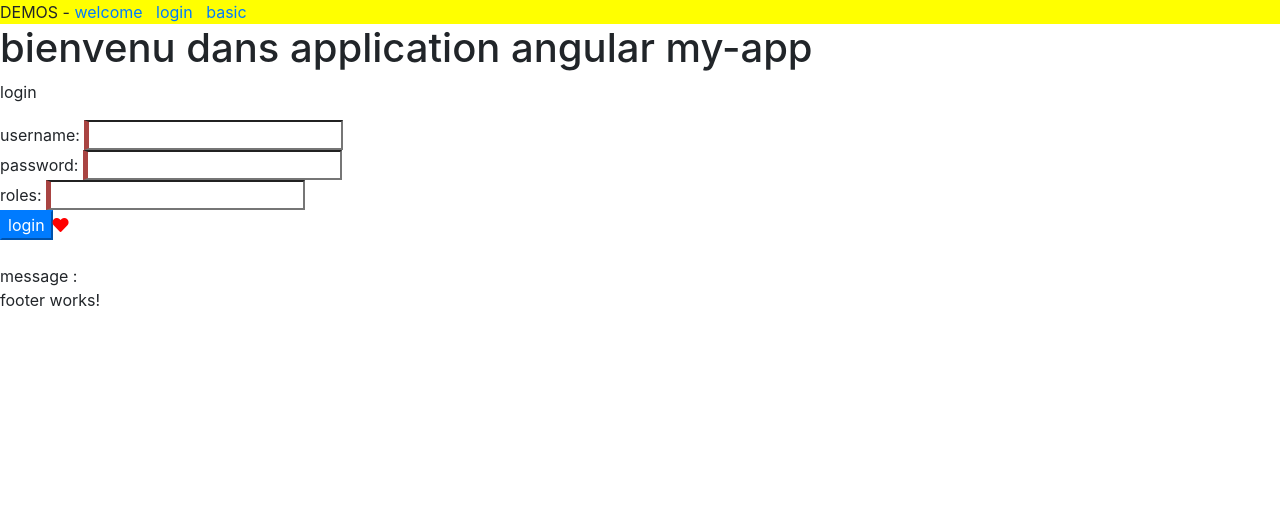
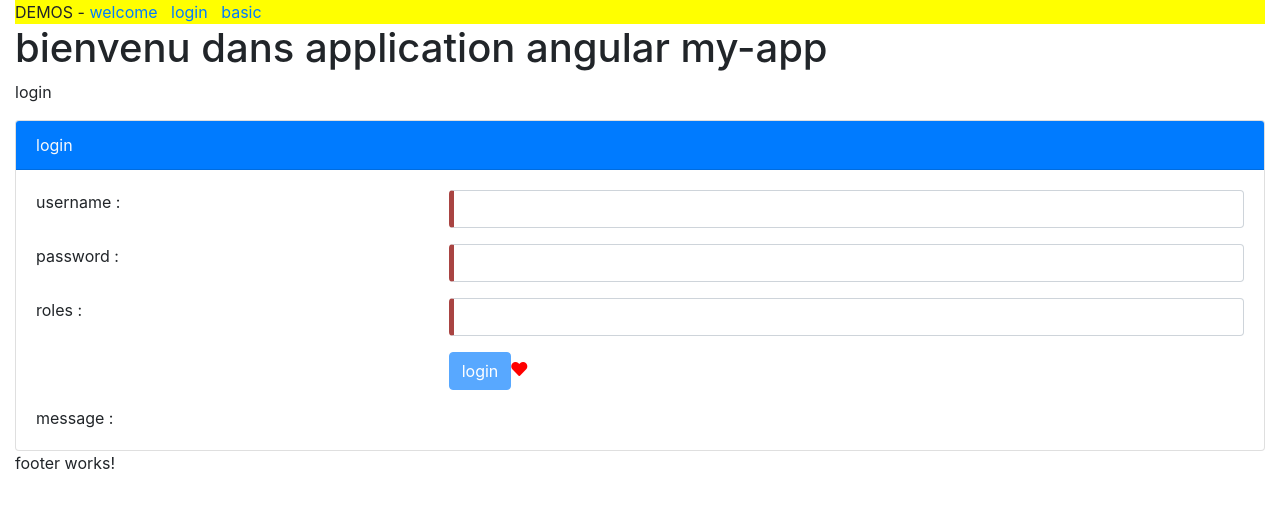
Before and after one commit to didier-tp/angular-2020-09-21, an Angular app in the folder my-app/: page /login in a window 1280 px wide. Shown: the top 508 px of the page. Built offline with nearby package versions, Linux system fonts and the light colour scheme.

Commit message:
login avec styles bootstrap css

```diff
--- a/my-app/src/app/app.component.html
+++ b/my-app/src/app/app.component.html
@@ -1,3 +1,4 @@
+<div class="container-fluid">
     <app-header></app-header>
     <h1>bienvenu dans application angular {{title}}</h1>
     <!--
@@ -7,3 +8,4 @@
     <router-outlet></router-outlet> <!-- router-outlet sera automatiquement remplacé par WelcomeComponent ou BasicComponent ou ...
                                         selon la route (fin de pseudo-url) courante -->
     <app-footer></app-footer>
+</div>
--- a/my-app/src/app/login/login.component.html
+++ b/my-app/src/app/login/login.component.html
@@ -1,12 +1,37 @@
 <p>login</p>
+<div class="card">
+    <div class="card-header bg-primary text-light">login</div>
+    <div class="card-body">
+        <form #formLogin="ngForm" class="form-horizontal">
 
-<form #formLogin="ngForm">
-    username: <input type="text" name="username" [(ngModel)]="login.username" required /> <br/>
-    password: <!-- <input type="text" -->
-              <input type="password" name="password" [(ngModel)]="login.password" required /> <br/>
-    roles: <input type="text" name="roles" [(ngModel)]="login.roles" required /> <br/>
-    <input type="button" value="login" (click)="onLogin()" class="btn-primary"
-           [disabled]="!formLogin.form.valid"/>
-    <i class="fa fa-heart" aria-hidden="true" style="color: red;"></i>
-</form> <br/>
-message : {{message}}
+            <div class="form-group row">
+            <label class="col-sm-4">username : </label>
+            <div class="col-sm-8">
+                <input [(ngModel)]="login.username" name="username"  class="form-control" required />
+            </div>
+            </div>
+
+            <div class="form-group row">
+            <label class="col-sm-4">password :</label>
+            <div class="col-sm-8">
+                <input [(ngModel)]="login.password" name="password" class="form-control" required />
+            </div>
+            </div>
+
+            <div class="form-group row">
+            <label class="col-sm-4">roles :</label>
+            <div class="col-sm-8">
+                <input [(ngModel)]="login.roles" name="roles" class="form-control"  required />
+            </div>
+            </div>
+            <div class="form-group row">
+            <div class="col-sm-8 offset-sm-4">
+                <input type="button" [disabled]="!formLogin.form.valid" class="btn btn-primary" value="login"
+                (click)="onLogin()" />
+                <i class="fa fa-heart" aria-hidden="true" style="color: red;"></i>
+            </div>
+            </div>
+        </form>
+        message : {{message}}
+   </div>
+</div>
```
Lines whose indentation alone changed are shown as unchanged.
